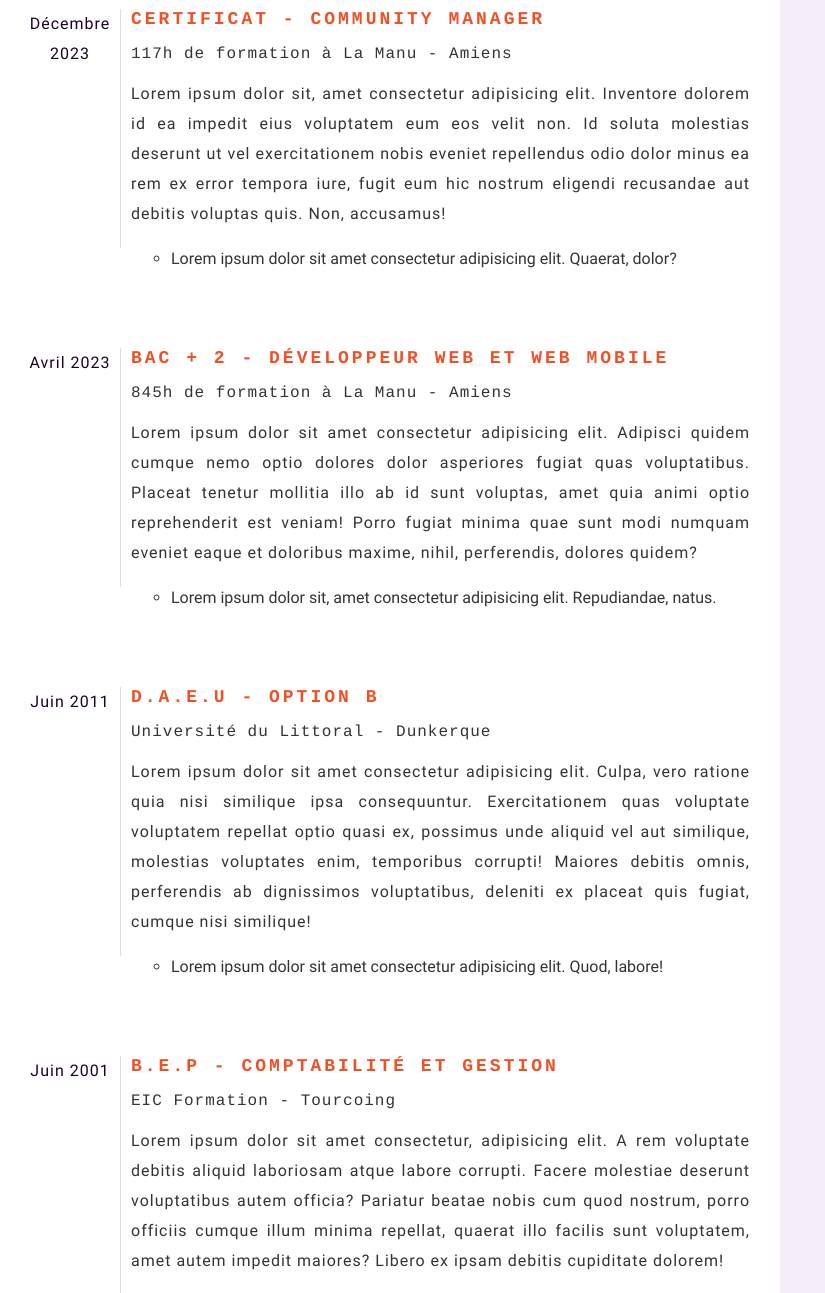
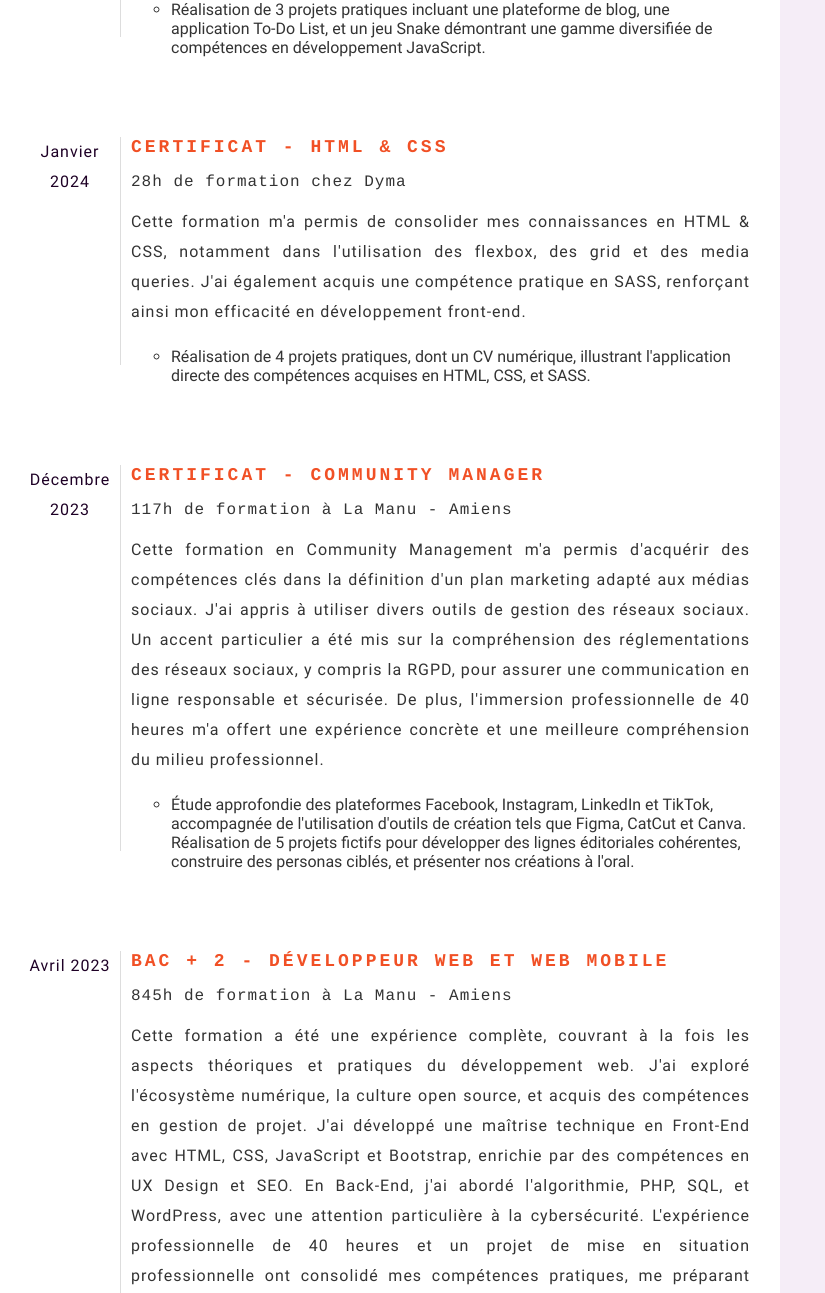
Before and after one commit to stephanievanoverberghe/cv-vanoverberghe-stephanie, a website: page index.html in a window 1280 px wide. Shown: the part 780-2073 px from the top of the page, 0-825 px from the left. Drawn offline with nearby package versions, Linux system fonts and the light colour scheme.

Commit message:
Formations

```diff
--- a/index.html
+++ b/index.html
@@ -92,15 +92,40 @@
                 <h2 class="section-title mb-2">Formations</h2>
                 <div class="experience">
                     <div class="timeline mb-2">
+                        <p>Janvier 2024 à aujourd'hui</p>
+                    </div>
+                    <div class="content">
+                        <h3 class="text-title text-title-start mb-1">Formation en cours - <span>JavaScript
+                            </span></h3>
+                        <p class="text-subtitle mb-1">Débuté en début d'année chez Dyma, école en ligne reconnue pour
+                            son expertise en développement
+                            web</p>
+                        <p class="mb-2 text-content">Cette formation approfondie couvre l'évolution de JavaScript de ES5
+                            à ES14, conformément aux spécifications de 2023. Elle inclut des techniques avancées comme
+                            les requêtes Ajax, la gestion de l'asynchronisme, et l'utilisation d'outils professionnels
+                            tels que Vite et Babel.</p>
+                        <ul class="ps-4">
+                            <li>Réalisation de 3 projets pratiques incluant une plateforme de blog, une application
+                                To-Do
+                                List, et un jeu Snake démontrant une gamme diversifiée de compétences
+                                en développement JavaScript.</li>
+                        </ul>
+                    </div>
+                </div>
+                <div class="experience">
+                    <div class="timeline mb-2">
                         <p>Janvier 2024</p>
                     </div>
                     <div class="content">
                         <h3 class="text-title text-title-start mb-1">Certificat - <span>HTML & CSS</span></h3>
-                        <p class="text-subtitle mb-1">28h de formation chez Dyma - en distanciel</p>
-                        <p class="mb-2 text-content">J'ai révisé lors de cette formation, le fonctionnement des flexbox,
-                            des grid et des mediaqueries. J'ai appris à manipuler le préprocesseur SASS.</p>
+                        <p class="text-subtitle mb-1">28h de formation chez Dyma</p>
+                        <p class="mb-2 text-content">Cette formation m'a permis de consolider mes connaissances en HTML
+                            & CSS, notamment dans l'utilisation des flexbox, des grid et des media queries. J'ai
+                            également acquis une compétence pratique en SASS, renforçant ainsi mon efficacité en
+                            développement front-end.</p>
                         <ul class="ps-4">
-                            <li>Réalisation de 4 projets dont le CV numérique</li>
+                            <li>Réalisation de 4 projets pratiques, dont un CV numérique, illustrant l'application
+                                directe des compétences acquises en HTML, CSS, et SASS.</li>
                         </ul>
                     </div>
                 </div>
@@ -111,13 +136,18 @@
                     <div class="content">
                         <h3 class="text-title text-title-start mb-1">Certificat - <span>Community Manager</span></h3>
                         <p class="text-subtitle mb-1">117h de formation à La Manu - Amiens</p>
-                        <p class="mb-2 text-content">Lorem ipsum dolor sit, amet consectetur adipisicing elit. Inventore
-                            dolorem id
-                            ea impedit eius voluptatem eum eos velit non. Id soluta molestias deserunt ut vel
-                            exercitationem nobis eveniet repellendus odio dolor minus ea rem ex error tempora iure,
-                            fugit eum hic nostrum eligendi recusandae aut debitis voluptas quis. Non, accusamus!</p>
+                        <p class="mb-2 text-content">Cette formation en Community Management m'a permis d'acquérir des
+                            compétences clés dans la définition d'un plan marketing adapté aux médias sociaux. J'ai
+                            appris à utiliser divers outils de gestion des réseaux sociaux. Un accent particulier a été
+                            mis sur la compréhension des
+                            réglementations des réseaux sociaux, y compris la RGPD, pour assurer une communication en
+                            ligne responsable et sécurisée. De plus, l'immersion professionnelle de 40 heures m'a offert
+                            une expérience concrète et une meilleure compréhension du milieu professionnel.</p>
                         <ul class="ps-4">
-                            <li>Lorem ipsum dolor sit amet consectetur adipisicing elit. Quaerat, dolor?</li>
+                            <li>Étude approfondie des plateformes Facebook, Instagram, LinkedIn et TikTok, accompagnée
+                                de l'utilisation d'outils de création tels que Figma, CatCut et Canva. Réalisation de 5
+                                projets fictifs pour développer des lignes éditoriales cohérentes, construire des
+                                personas ciblés, et présenter nos créations à l'oral.</li>
                         </ul>
                     </div>
                 </div>
@@ -129,13 +159,21 @@
                         <h3 class="text-title text-title-start mb-1">BAC + 2 - <span>Développeur Web et Web
                                 Mobile</span></h3>
                         <p class="text-subtitle mb-1">845h de formation à La Manu - Amiens</p>
-                        <p class="mb-2 text-content">Lorem ipsum dolor sit amet consectetur adipisicing elit. Adipisci
-                            quidem cumque nemo optio
-                            dolores dolor asperiores fugiat quas voluptatibus. Placeat tenetur mollitia illo ab id sunt
-                            voluptas, amet quia animi optio reprehenderit est veniam! Porro fugiat minima quae sunt modi
-                            numquam eveniet eaque et doloribus maxime, nihil, perferendis, dolores quidem?</p>
+                        <p class="mb-2 text-content">Cette formation a été une expérience complète, couvrant à la fois
+                            les aspects théoriques et
+                            pratiques du développement web. J'ai exploré l'écosystème numérique, la culture open source,
+                            et acquis des compétences en gestion de projet. J'ai développé une maîtrise technique en
+                            Front-End avec HTML, CSS, JavaScript et Bootstrap, enrichie par des compétences en UX Design
+                            et SEO. En Back-End, j'ai abordé l'algorithmie, PHP, SQL, et WordPress, avec une attention
+                            particulière à la cybersécurité. L'expérience professionnelle de 40 heures et un projet de
+                            mise en situation professionnelle ont consolidé mes compétences pratiques, me préparant
+                            efficacement pour les défis du développement web moderne.
+                        </p>
                         <ul class="ps-4">
-                            <li>Lorem ipsum dolor sit, amet consectetur adipisicing elit. Repudiandae, natus.</li>
+                            <li>Accomplissement de plusieurs projets, culminant avec la présentation d'un projet majeur
+                                devant un jury pour l'obtention du diplôme. Le projet phare a été le développement d'une
+                                plateforme de formation en ligne dédiée à l'apprentissage du dessin, démontrant une
+                                application concrète des compétences acquises en développement web.</li>
                         </ul>
                     </div>
                 </div>
@@ -144,16 +182,15 @@
                         <p>Juin 2011</p>
                     </div>
                     <div class="content">
-                        <h3 class="text-title text-title-start mb-1">D.A.E.U - Option B</h3>
+                        <h3 class="text-title text-title-start mb-1">D.A.E.U - Option A</h3>
                         <p class="text-subtitle mb-1">Université du Littoral - Dunkerque</p>
-                        <p class="mb-2 text-content">Lorem ipsum dolor sit amet consectetur adipisicing elit. Culpa,
-                            vero ratione quia nisi
-                            similique ipsa consequuntur. Exercitationem quas voluptate voluptatem repellat optio quasi
-                            ex, possimus unde aliquid vel aut similique, molestias voluptates enim, temporibus corrupti!
-                            Maiores debitis omnis, perferendis ab dignissimos voluptatibus, deleniti ex placeat quis
-                            fugiat, cumque nisi similique!</p>
+                        <p class="mb-2 text-content">Cette formation a été une étape fondamentale dans mon parcours
+                            académique, me permettant
+                            d'atteindre un niveau d'études équivalent au baccalauréat. Cette formation littéraire,
+                            enrichie par des cours supplémentaires en droit et mathématiques, a développé mes
+                            compétences en analyse, en argumentation et en compréhension complexe.</p>
                         <ul class="ps-4">
-                            <li>Lorem ipsum dolor sit amet consectetur adipisicing elit. Quod, labore!</li>
+                            <li>Élargissement de mes compétences linguistiques et analytiques.</li>
                         </ul>
                     </div>
                 </div>
@@ -164,14 +201,16 @@
                     <div class="content">
                         <h3 class="text-title text-title-start mb-1">B.E.P - <span>Comptabilité et gestion</span></h3>
                         <p class="text-subtitle mb-1">EIC Formation - Tourcoing</p>
-                        <p class="mb-2 text-content">Lorem ipsum dolor sit amet consectetur, adipisicing elit. A rem
-                            voluptate debitis aliquid
-                            laboriosam atque labore corrupti. Facere molestiae deserunt voluptatibus autem officia?
-                            Pariatur beatae nobis cum quod nostrum, porro officiis cumque illum minima repellat, quaerat
-                            illo facilis sunt voluptatem, amet autem impedit maiores? Libero ex ipsam debitis cupiditate
-                            dolorem!</p>
+                        <p class="mb-2 text-content">Cette formation m'a apporté des compétences essentielles en matière
+                            de gestion financière et
+                            organisationnelle. J'ai acquis une compréhension approfondie des principes de comptabilité,
+                            de gestion financière et administrative, et développé une capacité à travailler avec
+                            précision et attention aux détails, compétences précieuses dans tout environnement
+                            professionnel, y compris dans le développement web.</p>
                         <ul class="ps-4">
-                            <li>Lorem ipsum dolor sit amet consectetur adipisicing elit. Adipisci, sequi.</li>
+                            <li>Acquisition d'une solide base en comptabilité et gestion, renforçant ma capacité à gérer
+                                des projets avec une approche structurée et analytique, utile dans le développement et
+                                la gestion de projets web.</li>
                         </ul>
                     </div>
                 </div>
--- a/public/assets/sass/style.scss
+++ b/public/assets/sass/style.scss
@@ -194,7 +194,6 @@ aside {
 
     @include lg {
         width: 50rem;
-
     }
 
     // SKILLS
@@ -210,7 +209,6 @@ aside {
             height: 5px;
             top: 0;
             left: 0;
-            width: 80%;
             background: var(--primary-dark);
         }
 
```
Also changed, not shown: public/assets/css/style.css, 1 other file.
